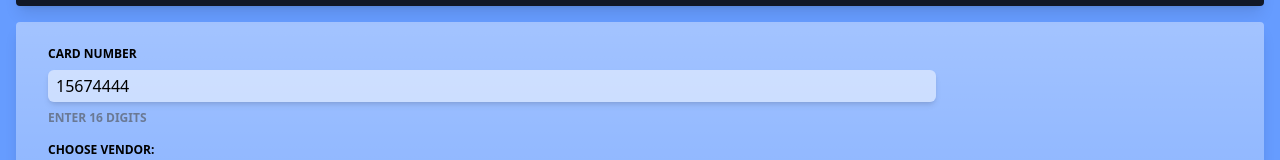
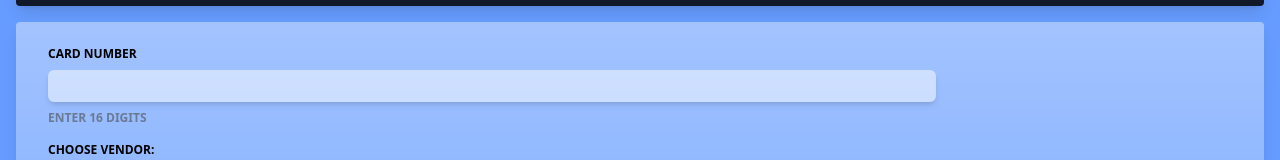
Before and after one commit to stinanerin/e-wallet, a React (Vite) app: page /add in a window 1280 px wide. Shown: the part 206-366 px from the top of the page. Built offline with nearby package versions, Linux system fonts and the light colour scheme.

Commit message:
Clean up

```diff
--- a/src/components/Form.jsx
+++ b/src/components/Form.jsx
@@ -20,7 +20,6 @@ export const Form = ({ setCardNum, cardNum }) => {
                             const newInputArr = e.target.value.split("");
                             if (prevState.length > newInputArr.length) {
                                 console.log("user removed a digit");
-                                console.log(newInputArr);
                                 return newInputArr;
                             }
                             if (prevState.length >= 16) {
--- a/src/pages/AddCard.jsx
+++ b/src/pages/AddCard.jsx
@@ -6,7 +6,7 @@ import { useState, useEffect } from "react";
 import { splitArrIntoChunks } from "../utils/helpers";
 
 export const AddCard = () => {
-    const [cardNum, setCardNum] = useState([1, 5, 6, 7, 4, 4, 4, 4]);
+    const [cardNum, setCardNum] = useState([]);
 
     const [cardNumDisplay, setCardNumDisplay] = useState([]);
 
```
